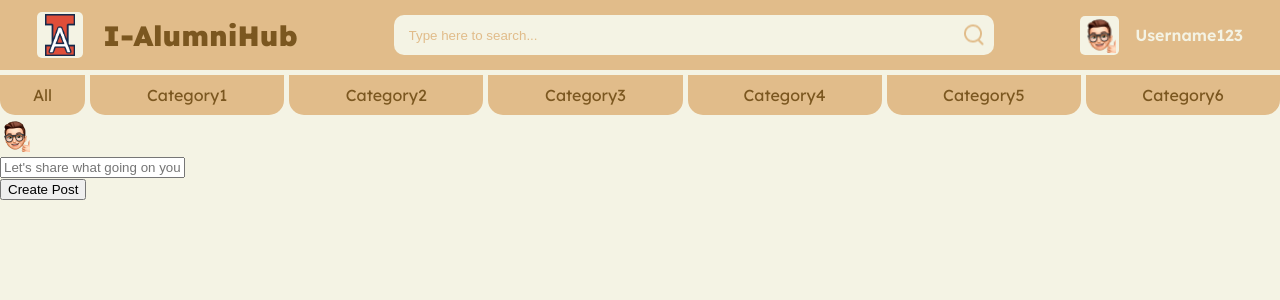
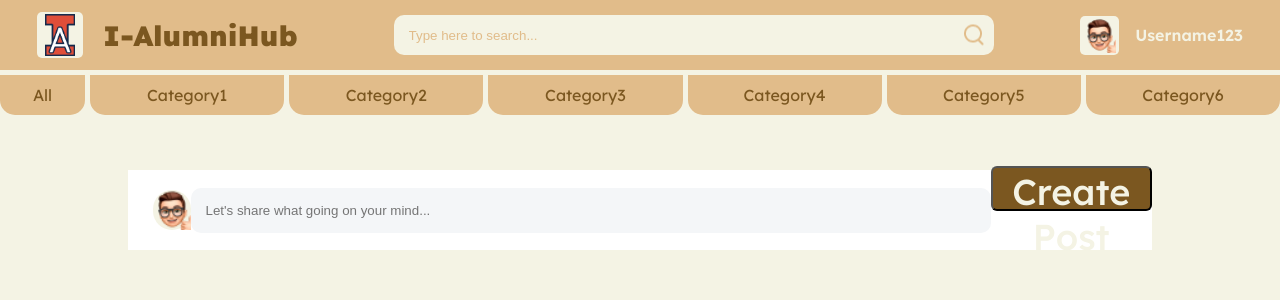
Before and after one commit to longma1012/CS409_project, a React (Create React App) app in the folder my-app/: page /main in a window 1280 px wide. Shown: the top 300 px of the page. Built offline with nearby package versions, Linux system fonts and the light colour scheme.

Commit message:
edit color on SighUP and Login

```diff
--- a/my-app/src/components/Header/Header.css
+++ b/my-app/src/components/Header/Header.css
@@ -7,6 +7,9 @@ body {
     font-family: "Lexend";
 }
 
+.home-link{
+    text-decoration: none;
+}
 .header-container {
     display: flex;
     height: 70px;
--- a/my-app/src/components/Header/Header.jsx
+++ b/my-app/src/components/Header/Header.jsx
@@ -1,31 +1,30 @@
 import React from "react";
+import { Link } from "react-router-dom";
 import tempPhoto from "../../images/Memoji Boys 2-1.png";
 import searchIcon from "../../images/SearchIcon.png";
 import Logo from "../../images/ProjectLogo.png";
 import "./Header.css";
 
-
 const Header = () => {
     return (
         <div className="header-container">
-            <div className="home">
-                <div className="logo-container">
-                    <img src={Logo} alt=""  className="logo-image" />
+            <Link to="/main" className="home-link">
+                <div className="home">
+                    <div className="logo-container">
+                        <img src={Logo} alt="" className="logo-image" />
+                    </div>
+                    <header className="web-name">I-AlumniHub</header>
                 </div>
-                <header className="web-name">I-AlumniHub</header>
-            </div>
+            </Link>
             <div className="search-bar">
-                <input
-                    type="text"
-                    placeholder="Type here to search..."
-                />
+                <input type="text" placeholder="Type here to search..." />
                 <div className="search-icon">
                     <img src={searchIcon} alt="" />
                 </div>
             </div>
             <div className="User">
                 <div className="photo-container">
-                    <img src={tempPhoto} alt="" className="photo"/>
+                    <img src={tempPhoto} alt="" className="photo" />
                 </div>
                 <p className="username">Username123</p>
             </div>
--- a/my-app/src/components/LoginPage/LoginPage.css
+++ b/my-app/src/components/LoginPage/LoginPage.css
@@ -46,7 +46,7 @@
   padding: 10px;
   margin-bottom: 14px;
   margin-left: 238px;
-  color: #979696;
+  color: var(--inner-text-grey);
   border: 1px solid #ccc;
   border-radius: 5px;
   font-size: 25px;
@@ -54,10 +54,13 @@
   font-weight: 400;
   word-wrap: break-word;
 }
+.login_section::placeholder {
+  color: var(--inner-text-grey);
+}
 
 .signupIfNoAccount {
   margin-left: 250px;
-  color: var(--Inner-Text-Grey, #979696);
+  color: var(--inner-text-grey);
   text-align: center;
   font-family: Lexend;
   font-size: 20px;
@@ -67,7 +70,7 @@
 }
 
 .signUplink:visited {
-  color: var(--Dark-Brown, #7b5720);
+  color: var(--dark-brown);
   text-align: center;
   font-family: Lexend;
   font-size: 20px;
@@ -87,7 +90,7 @@
   border-radius: 25px;
   border: 1px solid #ccc;
   background-color: var(--dark-brown);
-  color: white;
+  color: var(--background);
   text-align: center;
   font-family: Lexend;
   font-size: 36px;
--- /dev/null
+++ b/my-app/src/components/MainPage/MainPage.css
@@ -0,0 +1,54 @@
+@import "../../variables.css";
+
+.main-area {
+    display: flex;
+    flex-flow: column;
+    /* justify-content: center; */
+    align-items: center;
+    margin-top: 50px;
+}
+
+.CreatePost {
+    background-color: white;
+    width: 80%;
+    height: 80px;
+    display: flex;
+    align-items: center;
+    justify-content: space-between;
+}
+
+.user-photo {
+    width: 40px;
+    height: 40px;
+    border-radius: 20px;
+    margin-left: 25px;
+    background-color: var(--background);
+}
+.create-post-input input {
+    width: 800px;
+    height: 45px;
+    box-sizing: border-box;
+    background-color: var(--input-background);
+    border: 0;
+    border-radius: 10px;
+    color: var(--inner-text-grey);
+    padding-left: 15px;
+}
+
+.create-post-button button {
+    width: 135;
+    height: 45px;
+    border-radius: 6px;
+    background-color: var(--dark-brown);
+    color: var(--background);
+    text-align: center;
+    font-family: Lexend;
+    font-size: 36px;
+    font-style: normal;
+    font-weight: 500;
+    line-height: normal;
+}
+
+.create-post-button button:active {
+    background-color: #2f200a;
+}
--- a/my-app/src/components/MainPage/MainPage.jsx
+++ b/my-app/src/components/MainPage/MainPage.jsx
@@ -1,6 +1,7 @@
 import React from "react";
 import Header from "../Header/Header.jsx";
 import Categories from "./Categories.jsx";
+import "./MainPage.css";
 
 import tempPhoto from "../../images/Memoji Boys 2-1.png";
 
@@ -9,6 +10,7 @@ const MainPage = () => {
         <div>
             <Header />
             <Categories />
+            <div className="main-area">
                 <div className="CreatePost">
                     <div className="user-photo">
                         <img src={tempPhoto} alt="" className="photo" />
@@ -24,6 +26,7 @@ const MainPage = () => {
                     </div>
                 </div>
             </div>
+        </div>
     );
 };
 
--- a/my-app/src/components/SignUpPage/SignUpPage.css
+++ b/my-app/src/components/SignUpPage/SignUpPage.css
@@ -5,7 +5,7 @@
   justify-content: center; /* Center horizontally */
   align-items: center; /* Center vertically */
   position: relative;
-  background: #f4f3e4;
+  background: var(--background);
 }
 
 .innerContainer {
@@ -19,7 +19,7 @@
 }
 
 .signUpTitle {
-  color: var(--Dark-Brown, #7b5720);
+  color: var(--dark-brown);
   text-align: center;
   font-family: "Limelight", cursive;
   font-size: 120px;
@@ -36,11 +36,14 @@
   border: 1px solid #ccc;
   border-radius: 5px;
   padding-left: 18px;
-  color: #979696;
+  color: var(--inner-text-grey);
   font-size: 25px;
   font-family: Lexend;
   font-weight: 400;
   word-wrap: break-word;
+}
+.signup_uiuc_section::placeholder{
+  color: var(--inner-text-grey);
 }
 
 .otherformContainer {
@@ -55,11 +58,15 @@
   border: 1px solid #ccc;
   padding-left: 18px;
   border-radius: 5px;
-  color: #979696;
+  color: var(--inner-text-grey);
   font-size: 25px;
   font-family: Lexend;
   font-weight: 400;
   word-wrap: break-word;
+}
+
+.signup_section::placeholder {
+  color: var(--inner-text-grey);
 }
 .signupForm {
   display: flex;
@@ -72,7 +79,7 @@
   flex-shrink: 0;
   background: #fff;
   margin-left: 62px;
-  color: var(--Inner-Text-Grey, #979696);
+  color: var(--inner-text-grey);
 
   text-align: center;
   font-family: Lexend;
@@ -88,7 +95,7 @@
 
 .loginIfHaveAccount {
   margin-left: 519px;
-  color: var(--Inner-Text-Grey, #979696);
+  color: var(--inner-text-grey);
   text-align: center;
   font-family: Lexend;
   font-size: 20px;
@@ -98,7 +105,7 @@
 }
 
 .loginInLink:visited {
-  color: var(--Dark-Brown, #7b5720);
+  color: var(--dark-brown);
   text-align: center;
   font-family: Lexend;
   font-size: 20px;
@@ -120,7 +127,7 @@
   border-radius: 25px;
   border: 1px solid #ccc;
   background-color: var(--dark-brown);
-  color: white;
+  color: var(--background);
   text-align: center;
   font-family: Lexend;
   font-size: 36px;
--- a/my-app/src/variables.css
+++ b/my-app/src/variables.css
@@ -2,4 +2,6 @@
     --background: #F4F3E4;
     --light-brown: #E1BC8A;
     --dark-brown: #7B5720;
+    --inner-text-grey: #979696;
+    --input-background: #F4F6F8;
   }
```
Also changed, not shown: my-app/src/components/SelfPost/SelfPost.jsx (added). Lines whose indentation alone changed are shown as unchanged.
